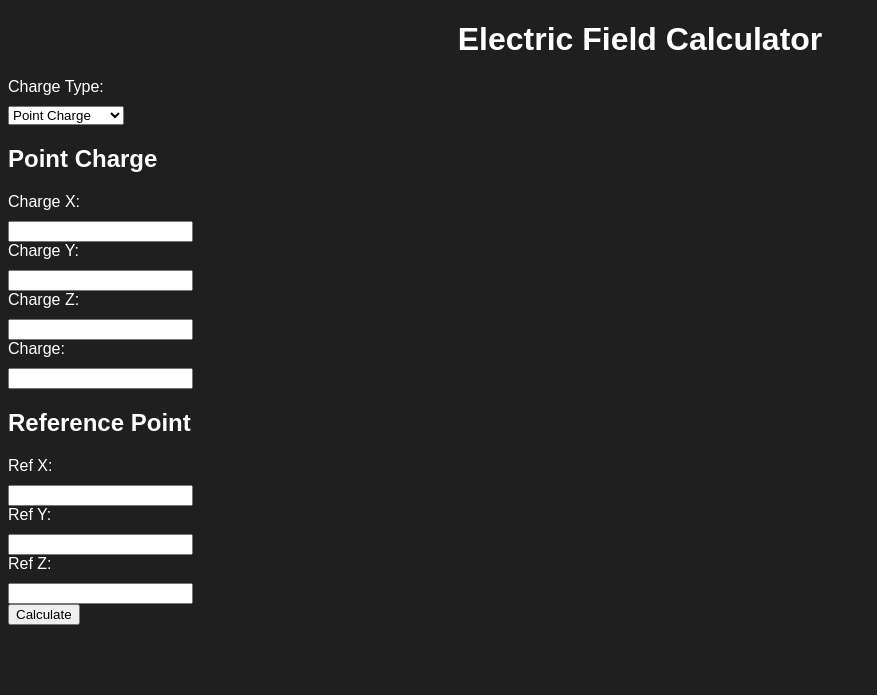
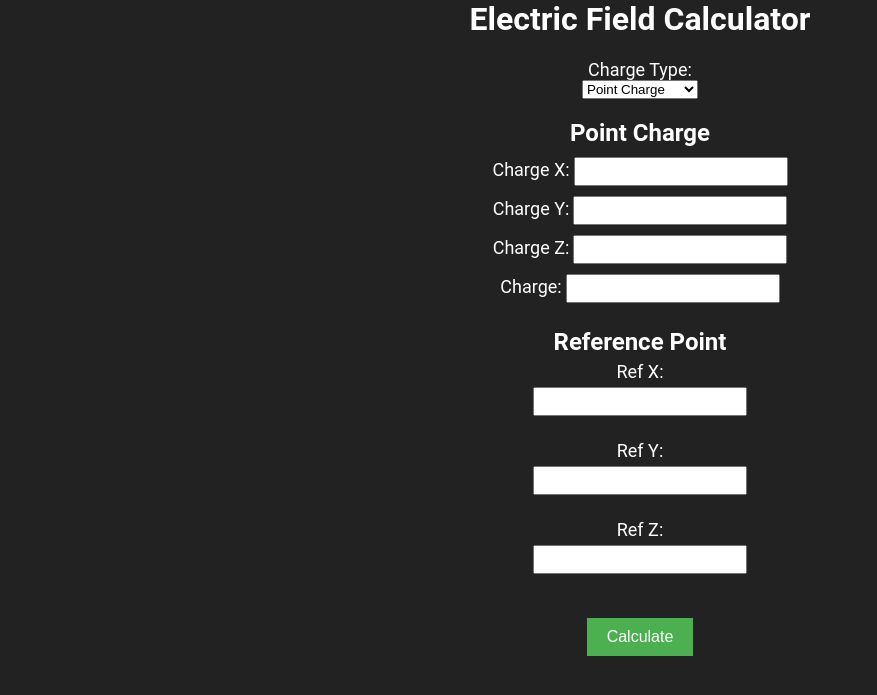
Before and after one commit to ved-01/PH170-labs, a Flask app: page / in a window 1280 px wide. Shown: the top 695 px of the page, without its empty margins (0-877 px from the left). Run offline with Flask 3, Linux system fonts and the light colour scheme.

Commit message:
updated css

```diff
--- a/static/style.css
+++ b/static/style.css
@@ -1,44 +1,59 @@
-/* CSS code for dark background and appealing design */
 body {
-    background-color: #1f1f1f;
-    color: #ffffff;
-    font-family: Arial, sans-serif;
+    background-color: #222;
+    color: #fff;
+    font-family: 'Roboto', sans-serif;
+    text-align: center;
+    margin: 0;
+    padding: 0;
 }
 
 .container {
-    max-width: 500px;
-    margin: 0 auto;
-    padding: 20px;
+    display: flex;
+    flex-direction: column;
+    align-items: center;
+    justify-content: center;
+    height: 100vh;
 }
 
 h1 {
-    text-align: center;
-    margin-bottom: 20px;
+    font-size: 32px;
+    margin-top: 0;
 }
 
 form {
-    margin-bottom: 20px;
+    display: flex;
+    flex-direction: column;
+    align-items: center;
+    margin-top: 20px;
 }
 
-  label {
-    display: block;
-    margin-bottom: 10px;
+form label {
+    font-size: 18px;
 }
 
-  input[type="text"] {
-    width: 100%;
-    padding: 10px;
-    margin-bottom: 10px;
+form input[type="number"] {
+    padding: 5px;
+    margin: 5px 0;
+    width: 200px;
 }
 
-  button {
-    display: block;
-    width: 100%;
-    padding: 10px;
-    background-color: #4caf50;
-    color: #ffffff;
+form input[type="submit"] {
+    padding: 10px 20px;
+    margin-top: 20px;
+    background-color: #4CAF50;
+    color: #fff;
     border: none;
     cursor: pointer;
+    font-size: 16px;
+}
+
+.charge-fields {
+    margin-top: 20px;
+}
+
+h2 {
+    font-size: 24px;
+    margin-bottom: 5px;
 }
 
 .result {
@@ -46,5 +61,6 @@ body {
 }
 
 .result p {
-    margin-bottom: 10px;
+    font-size: 18px;
+    margin: 5px 0;
 }
```
Lines whose indentation alone changed are shown as unchanged.
